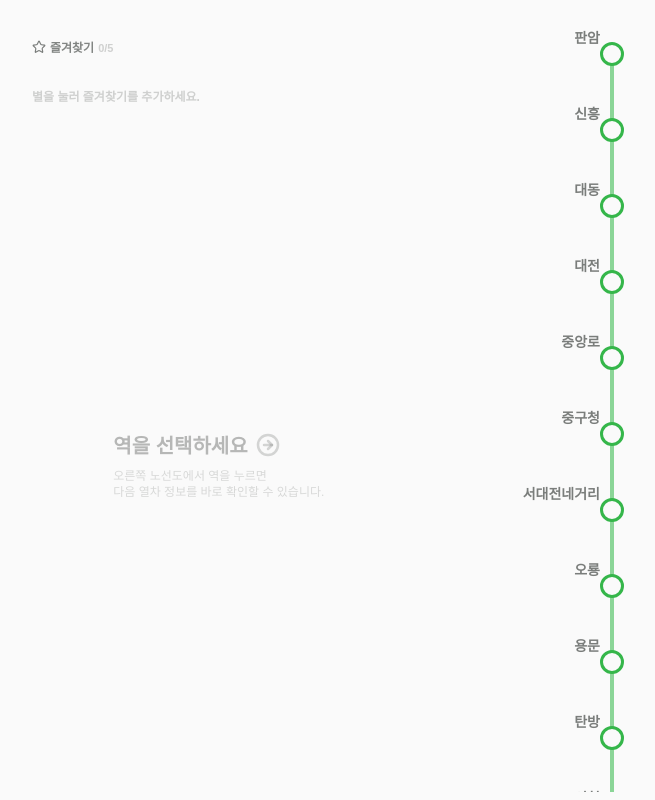
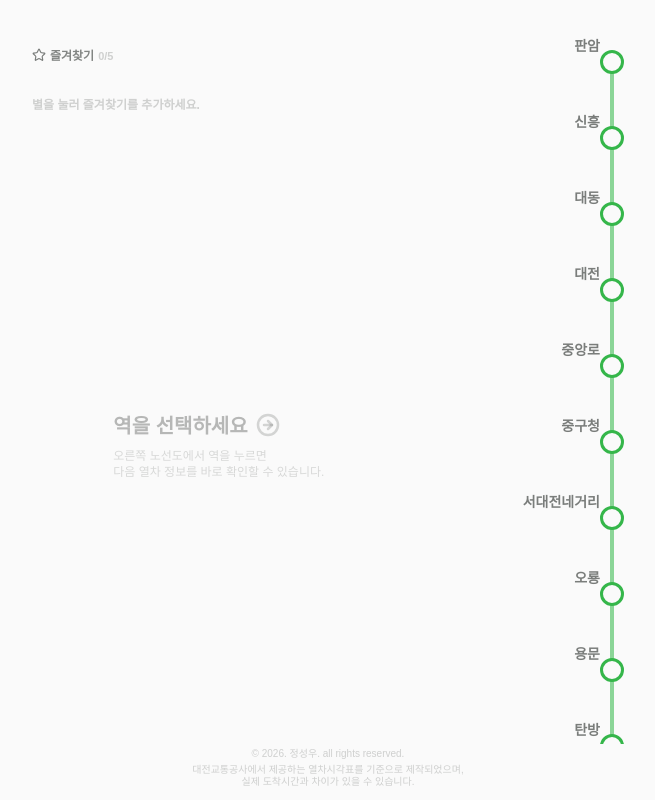
Before and after one commit to sis061/daejeon_subway_renewal, a Next.js app: page / in a window 1280 px wide. Shown: the whole page, without its empty margins (312-967 px from the left). Built offline with nearby package versions, Linux system fonts and the light colour scheme.

Commit message:
feat: footer 추가. design: ui 여백 조정

```diff
--- a/app/(subway)/layout.tsx
+++ b/app/(subway)/layout.tsx
@@ -1,4 +1,5 @@
 import React from "react";
+import AppFooter from "@/components/layout/app-footer";
 
 export default function SubwayLayout({
   children,
@@ -13,15 +14,16 @@ export default function SubwayLayout({
 }>) {
   return (
     <main className="wrapper">
-      <div className="inner min-h-[calc(100dvh)] h-screen !mx-auto !w-full !p-2">
+      <div className="inner min-h-[calc(100dvh)] h-screen !mx-auto !w-full !p-2 !pt-4">
         {children}
-        <div className="flex w-full min-h-full h-full items-center justify-between">
+        <div className="flex w-full h-[calc(100dvh-4.5rem)] min-h-0 items-center justify-between">
           <section className="flex w-[65%] h-full min-w-0 flex-col">
             <div className="shrink-0">{shortcuts}</div>
             <div className="min-h-0 flex-1">{detail}</div>
           </section>
           <aside className="w-[35%] h-full min-w-0 min-h-0">{rail}</aside>
         </div>
+        <AppFooter />
       </div>
     </main>
   );
--- a/components/detail/arrival-info.tsx
+++ b/components/detail/arrival-info.tsx
@@ -278,7 +278,7 @@ export default function ArrivalInfo({
         )}
       </div>
 
-      <div className="w-full min-h-8 flex items-center justify-center gap-4 ">
+      <div className="w-full min-h-8 flex items-center justify-center gap-4 !pl-2">
         <FavoriteStationButton
           stationId={schedule.stationId}
           stationName={schedule.stationName}
--- /dev/null
+++ b/components/layout/app-footer.tsx
@@ -0,0 +1,13 @@
+export default function AppFooter() {
+  return (
+    <footer className="h-12 w-full !px-4 !py-1 text-[10px] text-center leading-3 !text-daejeon-ink/25">
+      <p className="!text-daejeon-ink/25">
+        © 2026. 정성우. all rights reserved.
+      </p>
+      <p className="!text-daejeon-ink/25 !pt-1">
+        대전교통공사에서 제공하는 열차시각표를 기준으로 제작되었으며, <br />
+        실제 도착시간과 차이가 있을 수 있습니다.
+      </p>
+    </footer>
+  );
+}
--- a/components/shortcuts/station-shortcuts.tsx
+++ b/components/shortcuts/station-shortcuts.tsx
@@ -24,7 +24,7 @@ export default function StationShortcuts() {
   }, [hydrateStationShortcuts]);
 
   return (
-    <section aria-label="즐겨찾기 역" className="w-full !px-4 !pb-3 !pt-8">
+    <section aria-label="즐겨찾기 역" className="w-full !pl-4 !pb-3 !pt-8">
       <div className="flex min-h-16 flex-col justify-center gap-2">
         <div className="flex items-center gap-1">
           <Star
```
